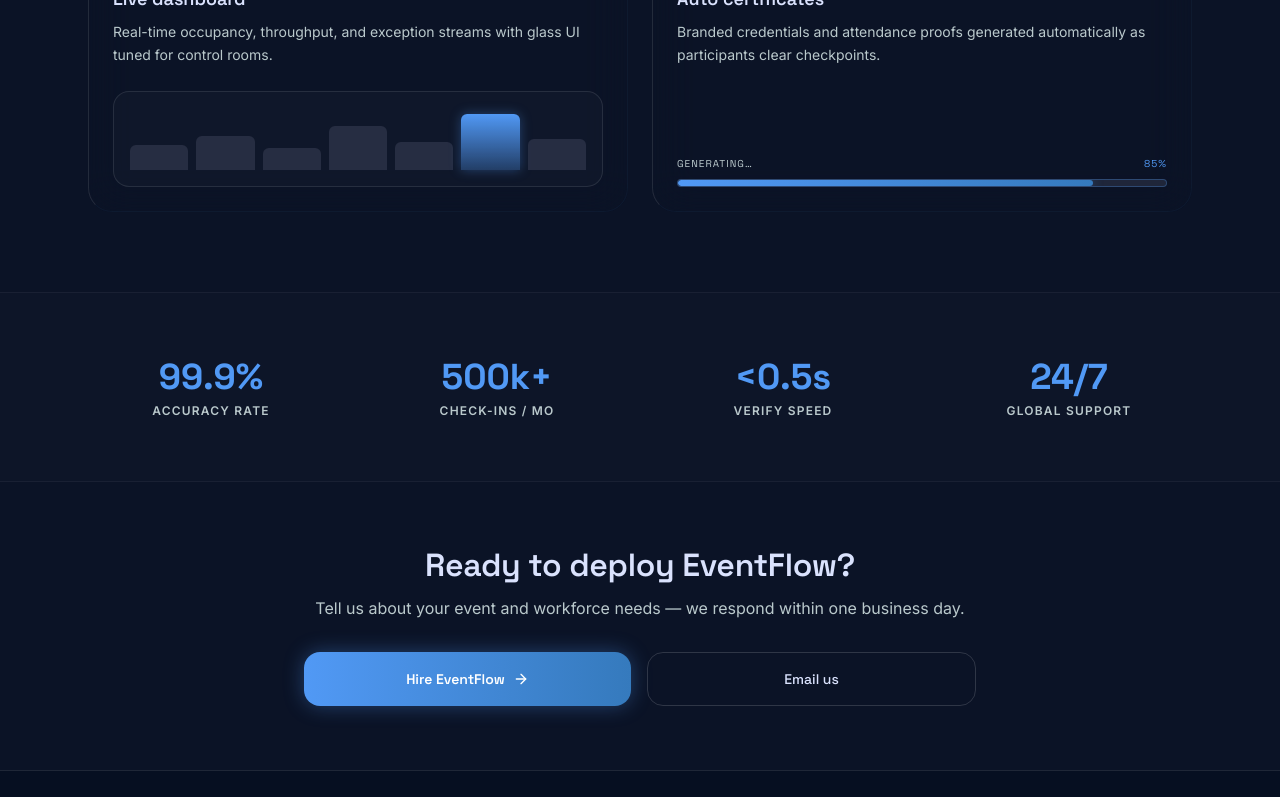
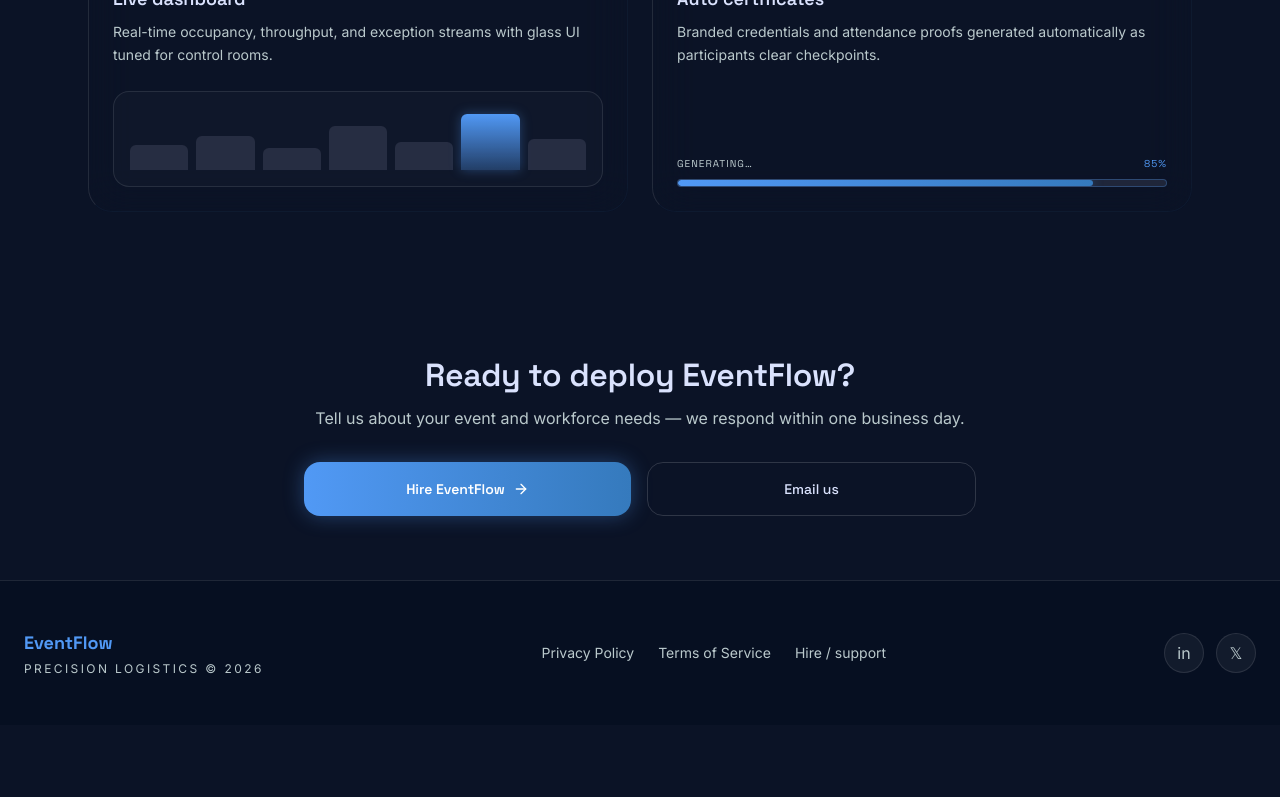
Before and after one commit to urritomas/EventFlow, a Next.js app: page / in a window 1280 px wide. Shown: the part 2000-2797 px from the top of the page. After the commit the page ends 2725 px from the top, so only its background shows below. Built offline with nearby package versions, Linux system fonts and the light colour scheme.

Commit message:
Update Homepage.js

```diff
--- a/components/landing/HomePage.jsx
+++ b/components/landing/HomePage.jsx
@@ -147,7 +147,7 @@
                   />
                   <div className="absolute bottom-6 left-6 z-[2] flex items-center gap-2 rounded-full border border-emerald-400/25 bg-slate-950/80 px-4 py-2 text-xs text-emerald-100/90 backdrop-blur-md">
                     <CheckCircle2 className="size-4 text-emerald-400" aria-hidden />
-                    <span>Live status · 98% verified</span>
+                    <span>Live status</span>
                   </div>
                 </div>
               </div>
@@ -197,25 +197,6 @@
         </section>
 
         <section
-          data-reveal-key="lp-stats"
-          className={`border-y border-white/5 bg-surface-container-low/40 py-16 ${revealClass("lp-stats")}`}
-        >
-          <div className="mx-auto grid max-w-6xl grid-cols-2 gap-10 px-4 sm:grid-cols-4 sm:px-6">
-            {[
-              ["99.9%", "Accuracy rate"],
-              ["500k+", "Check-ins / mo"],
-              ["<0.5s", "Verify speed"],
-              ["24/7", "Global support"],
-            ].map(([n, l]) => (
-              <div key={l} className="text-center">
-                <p className="font-heading text-3xl font-bold text-surface-tint sm:text-4xl">{n}</p>
-                <p className="mt-2 label-caps text-on-surface-variant">{l}</p>
-              </div>
-            ))}
-          </div>
-        </section>
-
-        <section
           id="contact"
           data-reveal-key="lp-pricing"
           className={`mx-auto max-w-4xl px-4 py-16 sm:px-6 ${revealClass("lp-pricing")}`}
```
